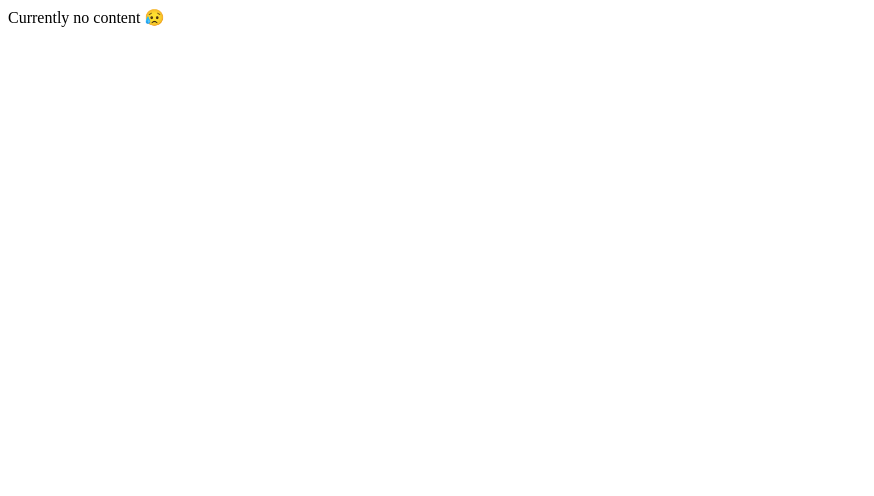
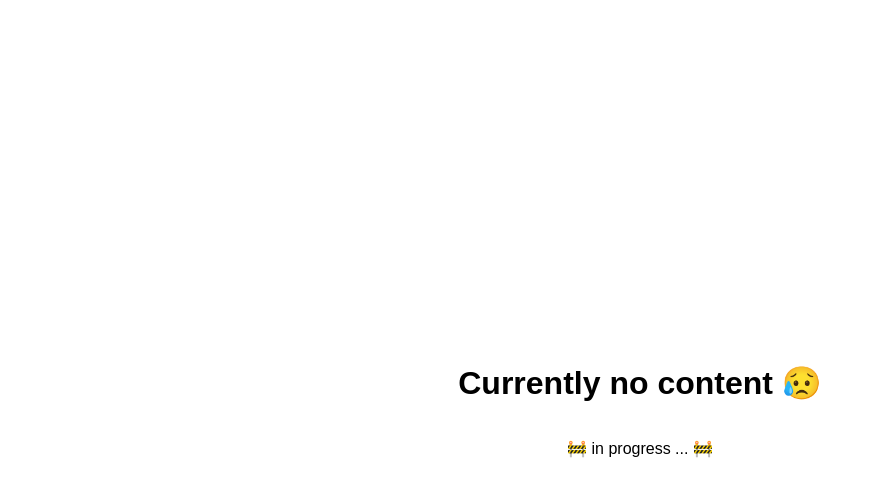
Before and after one commit to loe207/Charles, a plain HTML site: page index.html in a window 1280 px wide. Shown: the whole page, without its empty margins (0-874 px from the left). Drawn offline with Linux system fonts and the light colour scheme.

Commit message:
implemented basic placeholder site

```diff
--- a/index.html
+++ b/index.html
@@ -2,9 +2,11 @@
 <head>
     <meta charset="UTF-8">
     <meta name="viewport" content="width=device-width, initial-scale=1.0">
-    <title>Document</title>
+    <title>Charles</title>
+  <link rel="stylesheet" href="styles/global.css">
 </head>
 <body>
-    <p>Currently no content 😥</p>
+    <h1>Currently no content 😥</h1>
+    <p>🚧 in progress ... 🚧</p>
 </body>
 </html>
--- /dev/null
+++ b/styles/global.css
@@ -0,0 +1,11 @@
+* {
+    font-family: Arial, sans-serif;
+}
+
+body {
+    display: flex;
+    align-items: center;
+    flex-direction: column;
+    justify-content: center;
+    height: 100%;
+}
```
Also changed, not shown: 1 other file.
